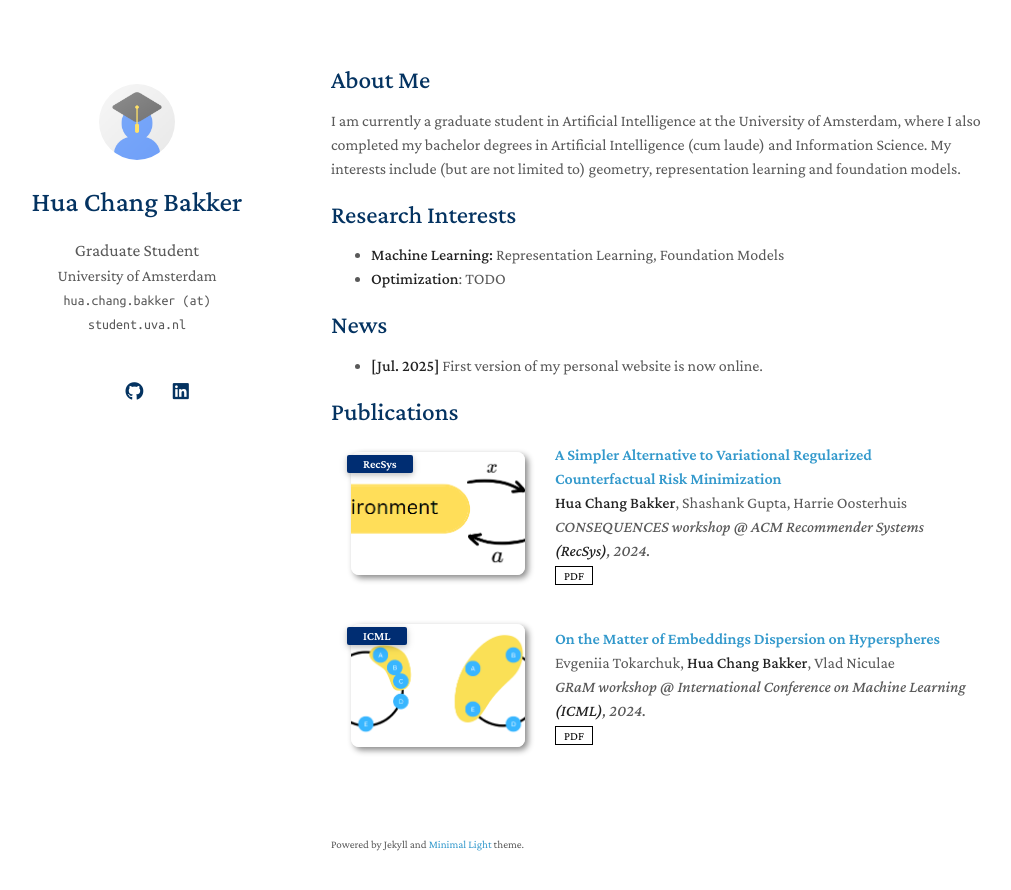
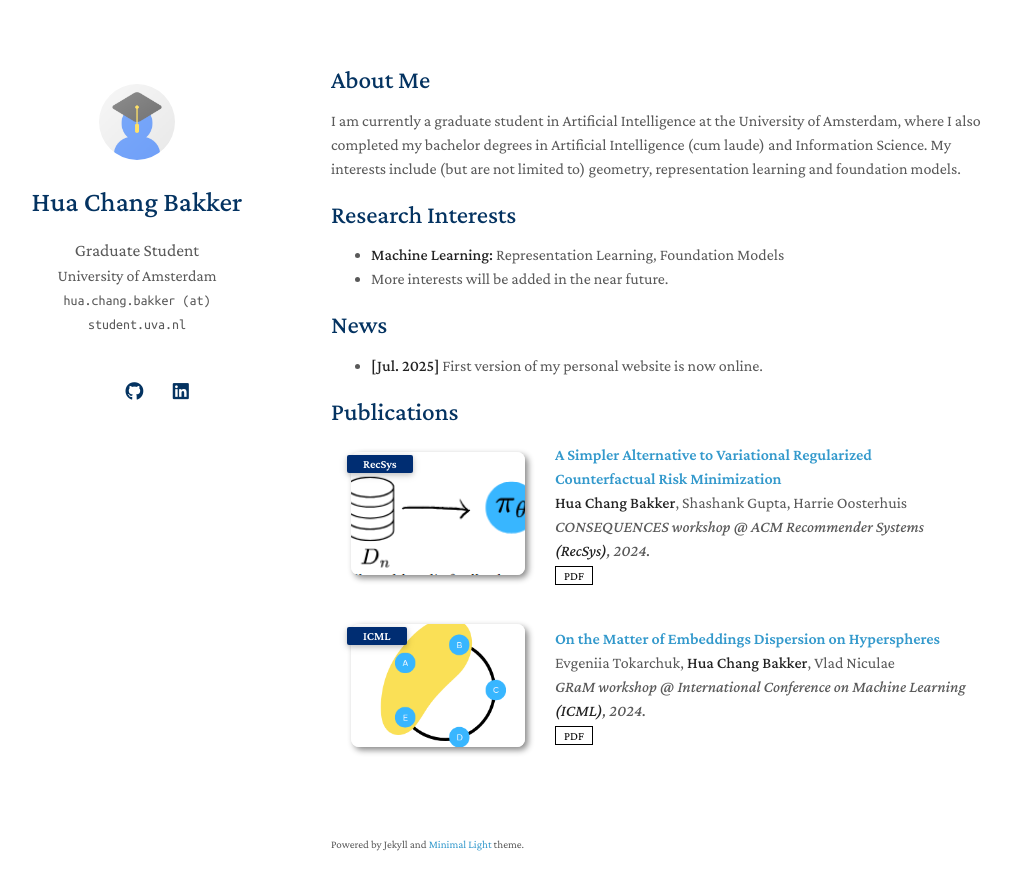
Before and after one commit to huachangb/huachangb.github.io, a Jekyll site: the page built from index.md, in a window 1280 px wide and 925 px high. Shown: the top 890 px of the window, without its empty margins (139-1150 px from the left). Built offline with Jekyll 4.4.1, drawn with Linux system fonts in a browser that asks for light colours; a style sheet for code colours, icons or effects is not loaded.

Commit message:
improve pics; rm todo

```diff
--- a/index.md
+++ b/index.md
@@ -11,7 +11,7 @@ My interests include (but are not limited to) geometry, representation learning
 ## Research Interests
 
 - **Machine Learning:** Representation Learning, Foundation Models
-- **Optimization**: TODO
+- More interests will be added in the near future.
 
 
 ## News
```
Also changed, not shown: assets/img/consequences_recsys.png, assets/img/ledoh_icml_gram.png.
